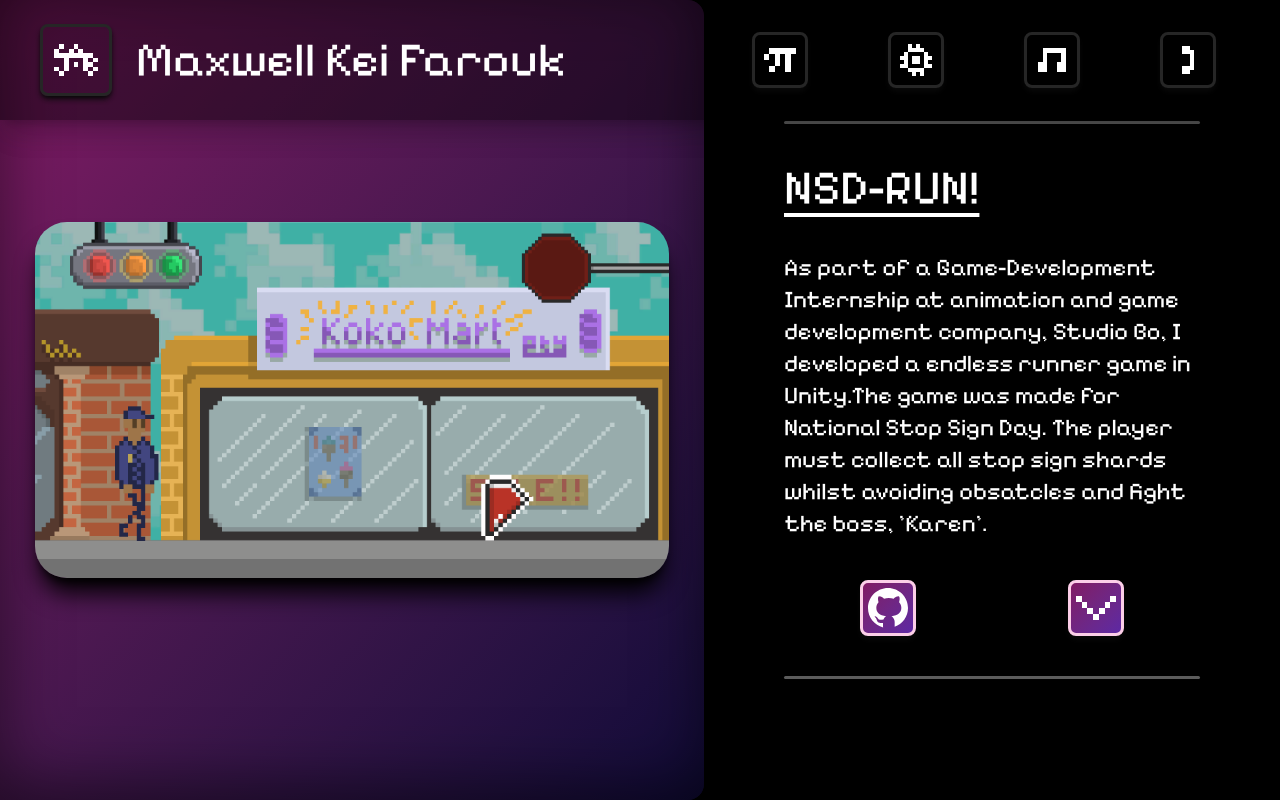
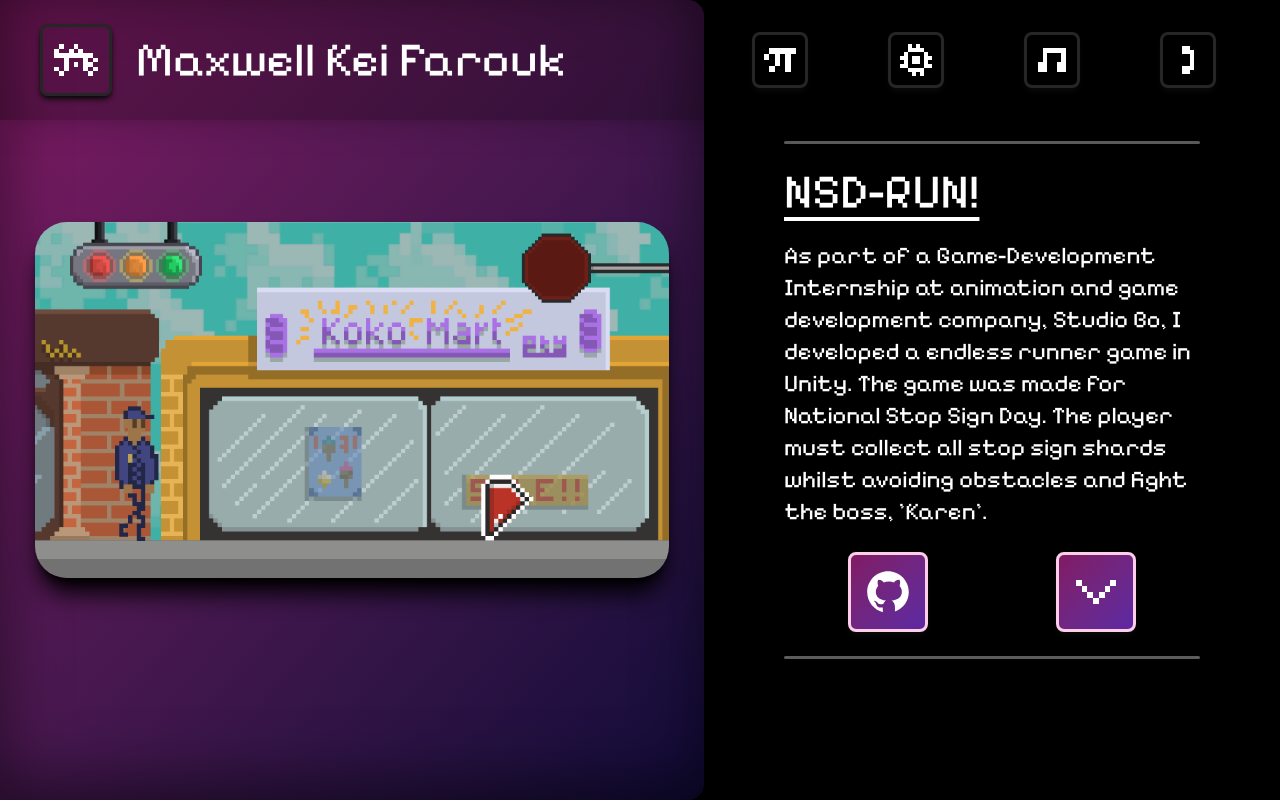
Before and after one commit to CadmusKei/Portfolio, a React (Vite) app: page /Projects in a window 1280 px wide. Shown: the top 802 px of the page. Built offline with nearby package versions, Linux system fonts and the light colour scheme.

Commit message:
Refactor ProjectSection, ProjectTab, Contact, and Projects components for improved layout and responsiveness; enhance styling and structure for better user experience.

```diff
--- a/src/components/ProjectSection.jsx
+++ b/src/components/ProjectSection.jsx
@@ -1,14 +1,9 @@
-import { useEffect, useRef } from "react";
+function ProjectSection({ imageSrc, children, scale }) {
+  return (
+    <div className="flex flex-col md:flex-row w-full min-h-screen md:h-screen">
 
-function ProjectSection({ imageSrc, children, scale }) {
-
-  return (
-    <div className="flex w-full h-screen">
-
-      <div
-        className={`relative flex items-center justify-center
-        w-[55%] h-full overflow-hidden`}
-      >
+      {/* Image */}
+      <div className="relative flex items-center justify-center w-full md:w-[55%] h-[40vh] md:h-full overflow-hidden">
         <img
           className={`shadow-xl shadow-black ${scale} rounded-4xl transition-transform duration-75`}
           src={imageSrc}
@@ -16,14 +11,13 @@ function ProjectSection({ imageSrc, children, scale }) {
         />
       </div>
 
-      {/* RIGHT: Text / Content */}
-      <div className="flex z-40 flex-col justify-center pl-20 pr-20 overflow-auto
-          w-[45%] h-full space-y-10">
+      {/* Content */}
+      <div className="flex z-40 flex-col justify-center px-6 md:pl-20 md:pr-20 overflow-auto
+                      w-full md:w-[45%] h-auto md:h-full space-y-6 md:space-y-10 py-10 md:py-0">
         {children}
       </div>
+
     </div>
   );
-
 }
-
 export default ProjectSection;
--- a/src/components/ProjectTab.jsx
+++ b/src/components/ProjectTab.jsx
@@ -8,25 +8,25 @@ import arrowIcon from "../assets/Icons/Down-Arrow.svg";
 
 
 export default function ProjectTab({image, text, name, scale, link, id, next}) {
-
   return (
-        <div className="w-full h-screen">
+    <div className="w-full min-h-screen md:h-screen">
       <a id={id}></a>
-                <ProjectSection imageSrc={image} scale={scale} colours="bg-linear-to-br from-[#811964] to-[#110b39]">
+      <ProjectSection imageSrc={image} scale={scale}>
+        <div className="md:contents flex flex-col w-full space-y-6 bg-[#00000060] md:bg-transparent backdrop-blur-sm md:backdrop-blur-none rounded-3xl p-6 md:p-0">
           <div className="h-[0.2rem] w-full bg-[#ffffff5c] rounded-full"></div>
-                    <Title className="text-white text-8xl underline underline-offset-10 " name={name} />
+          <Title className="text-white text-3xl md:text-8xl underline underline-offset-4 md:underline-offset-10" name={name} />
           <Text>{text}</Text>
           <div className="flex w-full justify-around">
-                        <Icon path={githubLogo} link={link} target="_blank" scalar="w-13 h-13" buttonSize="w-20 h-20"
-                            hoverColour="border-pink-200 hover:border-[#df40d45d]
-                            to-[#7a34d6c3] from-[#811964]"/>
-                        <Icon path={arrowIcon} link={next} scalar="w-10 h-6 "
-                            buttonSize="w-20 h-20" hoverColour="border-pink-200 hover:border-[#df40d45d]
-                            to-[#7a34d6c3] from-[#811964]" />
+            <Icon path={githubLogo} link={link} target="_blank" scalar="w-8 h-8 md:w-13 md:h-13"
+                  buttonSize="w-12 h-12 md:w-20 md:h-20"
+                  hoverColour="border-pink-200 hover:border-[#df40d45d] to-[#7a34d6c3] from-[#811964]"/>
+            <Icon path={arrowIcon} link={next} scalar="w-7 h-5 md:w-10 md:h-6"
+                  buttonSize="w-12 h-12 md:w-20 md:h-20"
+                  hoverColour="border-pink-200 hover:border-[#df40d45d] to-[#7a34d6c3] from-[#811964]" />
           </div>
           <div className="h-[0.2rem] w-full bg-[#ffffff5c] rounded-full"></div>
+        </div>
       </ProjectSection>
     </div>
   );
-
-};
+}
--- a/src/pages/Contact.jsx
+++ b/src/pages/Contact.jsx
@@ -6,30 +6,29 @@ import Text from "../components/Text";
 import me from "../assets/Images/me.jpeg"
 
 export default function Contact() {
-
     let navColour = "bg-[#00000041]"
-
     return (
-        <div>
+        <div className="w-full min-h-screen bg-[#171717]">
             <Nav background={navColour} TitleColour="text-white" />
 
+            <div className="flex flex-col md:flex-row items-center justify-center w-full min-h-screen gap-10 md:space-x-20 px-6 md:px-0 pt-20 md:pt-0">
 
-            <div className=" flex items-center w-full h-screen bg-[#171717] justify-center space-x-20">
-                <div className=" w-[25%] h-[50%] rounded-full overflow-hidden shadow-2xl
-                shadow-black">
-                    <img className="object-cover object-center"  src={me} alt="" />
+                {/* Photo */}
+                <div className="w-40 h-40 md:w-[25%] md:h-auto rounded-full overflow-hidden shadow-2xl shadow-black shrink-0">
+                    <img className="object-cover object-center w-full h-full" src={me} alt="" />
                 </div>
 
-                <div className="flex justify-center items-center flex-col w-[50%] h-[50%] space-y-10">
-                    <div className="h-[0.2rem] w-[80%] bg-[#ffffff] rounded-full"></div>
-                    <div className="h-[0.2rem] w-full bg-[#ffffff] rounded-full"></div>
-                    <Title name="Maxwell Kei Farouk" className="text-white font-bold"/>
-                    <div >
+                {/* Info */}
+                <div className="flex justify-center items-center flex-col w-full md:w-[50%] space-y-6 md:space-y-10">
+                    <div className="h-[0.2rem] w-[80%] bg-white rounded-full"></div>
+                    <div className="h-[0.2rem] w-full bg-white rounded-full"></div>
+                    <Title name="Maxwell Kei Farouk" className="text-white font-bold text-center"/>
+                    <div className="text-center space-y-2">
                         <Text>Email: maxwell.kei.farouk@gmail.com</Text>
                         <Text>Cell-Number: 067 404 1272</Text>
                     </div>
-                    <div className="h-[0.2rem] w-full bg-[#ffffff] rounded-full"></div>
-                    <div className="h-[0.2rem] w-[80%] bg-[#ffffff] rounded-full"></div>
+                    <div className="h-[0.2rem] w-full bg-white rounded-full"></div>
+                    <div className="h-[0.2rem] w-[80%] bg-white rounded-full"></div>
                 </div>
 
             </div>
--- a/src/pages/Projects.jsx
+++ b/src/pages/Projects.jsx
@@ -12,67 +12,54 @@ import rougeLike from "../assets/Images/Projects/RougeLike.png";
 import ProjectTab from '../components/ProjectTab';
 
 function Projects() {
-
     let navColour = "bg-[#00000041]"
-
 
   return (
     <>
+      <div className="fixed top-0 left-0 w-full h-screen bg-black z-0 hidden md:block" />
+      <div className="fixed top-0 left-0 w-full md:w-[55%] h-full md:h-screen
+        bg-linear-to-br from-[#811964] to-[#110b39] z-0
+        md:rounded-r-2xl md:shadow-[inset_0_-1rem_4rem] shadow-[#00000086]" />
 
-      <div className="fixed top-0 left-0 w-full h-screen bg-black z-0" />
-      <div className="fixed top-0 left-0 w-[55%] h-screen
-      bg-linear-to-br from-[#811964] to-[#110b39] z-0
-      rounded-r-2xl shadow-[inset_0_-1rem_4rem] shadow-[#00000086]" />
+      <Nav background={navColour} TitleColour="text-white" />
 
-      <div className={`w-full h-[15%] bg-[#00000041] fixed shadow-xl z-50`}>
-        <Nav background={navColour} TitleColour="text-white" />
-      </div>
-
-         <ProjectTab id="#" image={nsdImage} scale="w-[90%]" name="NSD-RUN!"
+      <div className="relative z-10 pt-16 md:pt-0">
+        <ProjectTab id="#" image={nsdImage} scale="w-[90%]" name="NSD-RUN!"
                     text="As part of a Game-Development Internship at animation and game development company, Studio Bo,
-                    I developed a endless runner game in Unity.The game was made for National Stop Sign Day.
-                    The player must collect all stop sign shards whilst avoiding obsatcles and fight the boss, 'Karen'. "
+                    I developed a endless runner game in Unity. The game was made for National Stop Sign Day.
+                    The player must collect all stop sign shards whilst avoiding obstacles and fight the boss, 'Karen'."
                     link="https://github.com/CadmusKei/NSD-RUN" next="#verify"/>
-
         <ProjectTab id="verify" image={verifierImage} scale="w-[90%]" name="Verifier"
                     text="Hackathon winning project. As a team, developed a qualification verifier using a feature-rich
                     simulated blockchain in a Next.js (React) application with Node.js backend
-                    within 24 hours. The verifyer implements encryption methods including RSA
-                    and SHA-256 for secure hashing. "
+                    within 24 hours. The verifier implements encryption methods including RSA
+                    and SHA-256 for secure hashing."
                     link="https://github.com/shawqicauses/yeagerists-project/" next="#suika"/>
-
         <ProjectTab id="suika" image={suikaImage} scale="h-[90%]" name="Suika Game"
                     text="Pixel-Art clone of popular Chinese game 'Suika Game' made
                           using python game development library Pygame, and python's physics
                           simulation engine pymunk."
                     link="https://github.com/CadmusKei/Suika-Game-Clone" next="#portfolio"/>
-
         <ProjectTab id="portfolio" image={webImage} scale="w-[90%]" name="My Website"
-                    text="Things are getting a bit meta...Built with a modern web development stack including
-                    Vite, React, Framer Motion, and Tailwind CSS, it features a sleek, UI with dynamic animations.
+                    text="Things are getting a bit meta... Built with a modern web development stack including
+                    Vite, React, Framer Motion, and Tailwind CSS, it features a sleek UI with dynamic animations.
                     Key highlights include a custom-built audio player, responsive layouts, and carefully crafted
-                    visual elements that showcase my skills in web design, front-end development, and interactive media. "
+                    visual elements that showcase my skills in web design, front-end development, and interactive media."
                     link="https://github.com/CadmusKei/Portfolio" next="#drawing"/>
-
         <ProjectTab id="drawing" image={drawingImage} scale="w-[80%]" name="Drawing App"
                     text="A lightweight, web-based drawing application built using vanilla HTML and Tailwind CSS.
                     The app provides a simple GUI for quick sketches."
                     link="https://github.com/CadmusKei/DrawingApp" next="#textbased-adventure"/>
-
         <ProjectTab id="textbased-adventure" image={textbasedImage} scale="h-[75%]" name="Text Game"
                     text="A text-based adventure game demo, built to explore
                     building modular designs outside classes.
                     Data files, objects, and maps were all stored in python dictionaries."
                     link="https://github.com/CadmusKei/Textbased-Adventure-Project" next="#rougelike"/>
-
         <ProjectTab id="rougelike" image={rougeLike} scale="w-[80%]" name="ROG: Rougelike"
                     text="An endless rougelike built with Python's game development library Pygame.
                     Features resource management, powerups and varied rooms." next="#"/>
-
-
-
+      </div>
     </>
   );
 }
-
 export default Projects;
```
Lines whose indentation alone changed are shown as unchanged.
